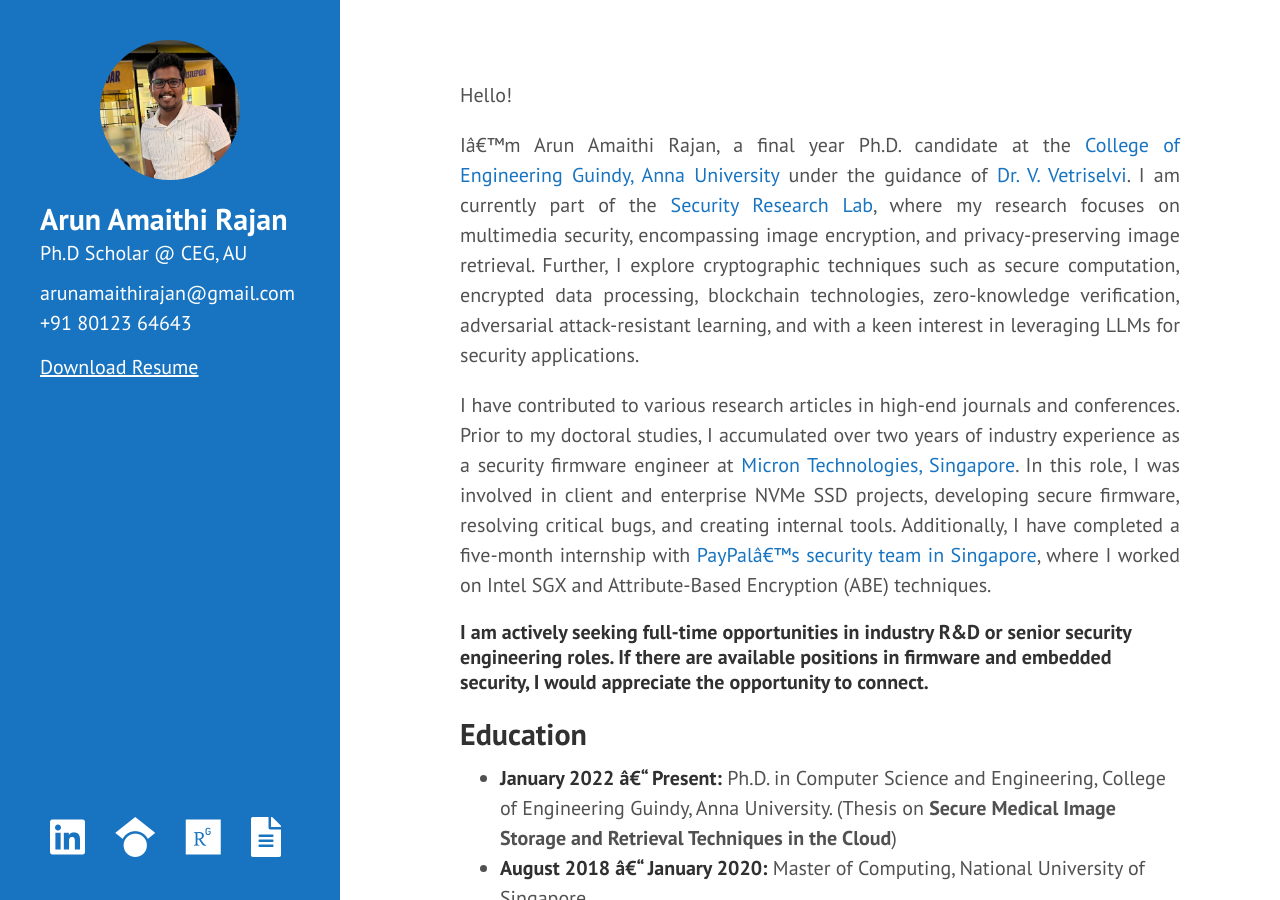
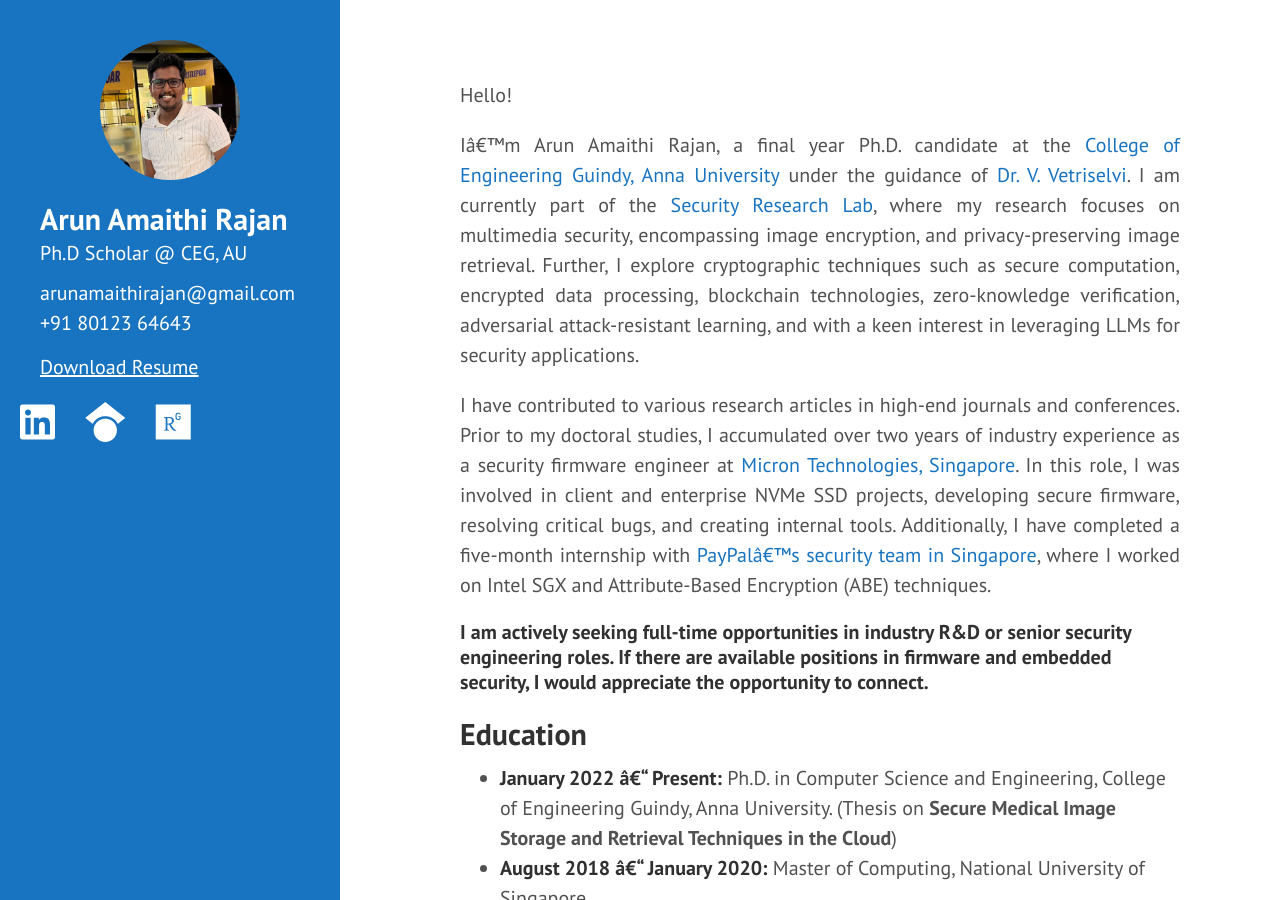
Before and after one commit to arunamaithi/arunamaithi.github.io, a Jekyll site: the page built from index.md, in a window 1280 px wide and 900 px high. Built offline with Jekyll 4.4.1, drawn with Linux system fonts in a browser that asks for light colours.

Commit message:
alignment fix

```diff
--- a/_includes/sidebar.html
+++ b/_includes/sidebar.html
@@ -13,23 +13,6 @@
       </h2>
       <p class="lead">{{ site.description }}</p>
     </div>
-
-    <div style="position: fixed;bottom:2rem;left:2.5rem;right:0">
-    <a href="https://www.linkedin.com/in/arunamaithi/">
-
-      <i class="fa-brands fa-linkedin fa-2x"></i>
-    </a>
-    <a style="padding-left:25px" href="https://scholar.google.com/citations?user=RZSZVf8AAAAJ&hl=en">
-      <i class="fa-brands fa-google-scholar fa-2x"></i>
-    </a>
-
-    <a style="padding-left:25px" href="https://www.researchgate.net/profile/Arun-Amaithi-Rajan">
-      <i class="fa-brands fa-researchgate fa-2x"></i>
-    </a>
-    <a style="padding-left:25px;" href="{{ site.url }}/cv.pdf">
-      <i class="fa fa-file-alt fa-2x"></i>
-    </a>
-  </div>
   </div>
 <p style="margin:0;margin-left: 20px;">
   <a href="mailto:arunamaithirajan@gmail.com">arunamaithirajan@gmail.com</a>
@@ -40,4 +23,15 @@
 <p style="margin-left: 20px;margin-top:-6px;">
   <a href="/cv.pdf" style="text-decoration: underline;">Download Resume</a>
 </p>
+<div>
+  <a href="https://www.linkedin.com/in/arunamaithi/">
+    <i class="fa-brands fa-linkedin fa-2x"></i>
+  </a>
+  <a style="padding-left:25px" href="https://scholar.google.com/citations?user=RZSZVf8AAAAJ&hl=en">
+    <i class="fa-brands fa-google-scholar fa-2x"></i>
+  </a>
+  <a style="padding-left:25px" href="https://www.researchgate.net/profile/Arun-Amaithi-Rajan">
+    <i class="fa-brands fa-researchgate fa-2x"></i>
+  </a>
 </div>
+</div>
```
